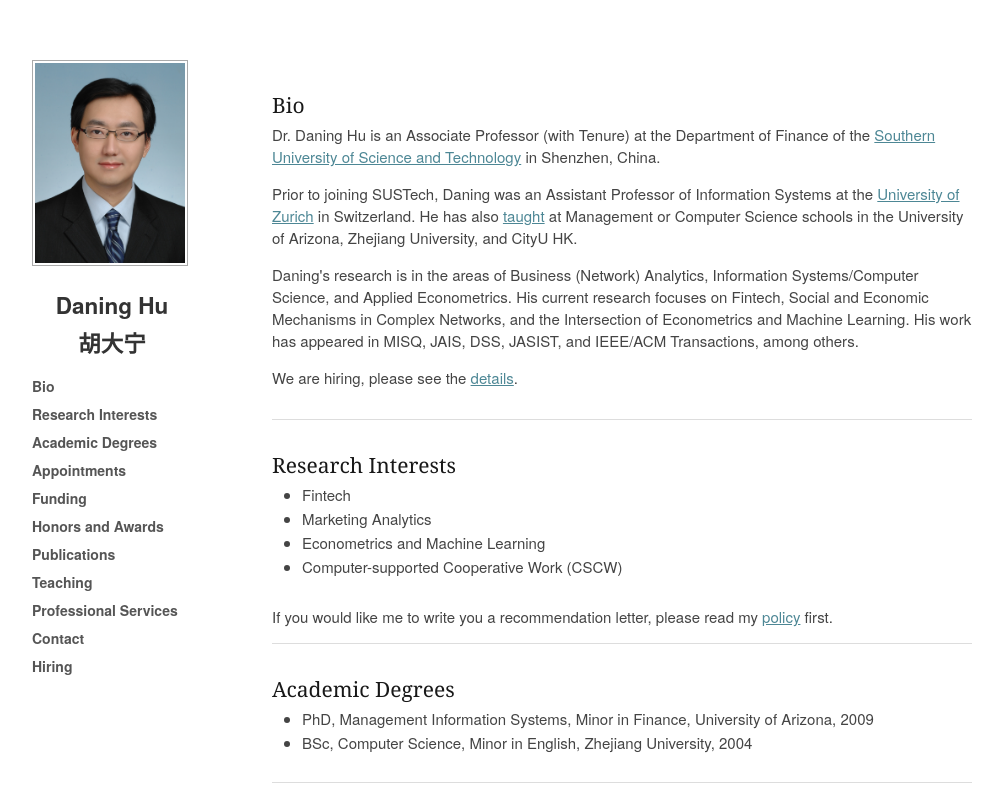
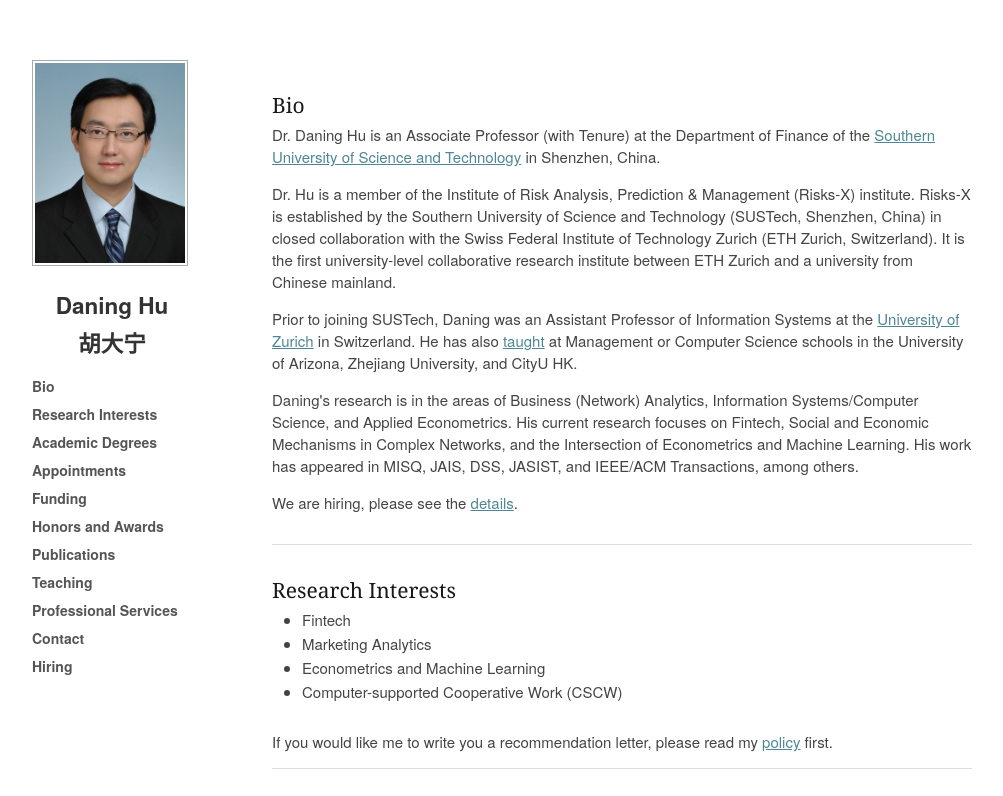
Before and after one commit to sustchud/sustchud.github.io, a plain HTML site: page index.html in a window 1280 px wide. Shown: the top 796 px of the page, without its empty margins (138-1141 px from the left). Drawn offline with Linux system fonts and the light colour scheme; some icons are missing.

Commit message:
Update index.html

```diff
--- a/index.html
+++ b/index.html
@@ -103,6 +103,7 @@
 
         <div class="doc-section" id="Short-Biography">
             <h4>Bio</h4><p>Dr. Daning Hu is an Associate Professor (with Tenure) at the Department of Finance of the <a href="http://sustc.edu.cn/en/">Southern University of Science and Technology</a> in Shenzhen, China.&nbsp; </p>
+	    <p>Dr. Hu is a member of the Institute of Risk Analysis, Prediction & Management (Risks-X)  institute. Risks-X is established by the Southern University of Science and Technology (SUSTech, Shenzhen, China) in closed collaboration with the Swiss Federal Institute of Technology Zurich (ETH Zurich, Switzerland). It is the first university-level collaborative research institute between ETH Zurich and a university from Chinese mainland.</p>
             <p>Prior to joining SUSTech, Daning was an Assistant Professor of Information Systems at the <a href="http://www.ifi.uzh.ch/en/bi/people/hu.html">University of Zurich</a> in Switzerland. He has also <a href="#Teaching">taught</a> at Management or Computer Science schools in the University of Arizona, Zhejiang University, and CityU HK.</p>
 
     <p>Daning's research is in the areas of Business (Network) Analytics, Information Systems/Computer Science, and Applied Econometrics. His current research focuses on Fintech, Social and Economic Mechanisms in Complex Networks, and the Intersection of Econometrics and Machine Learning. His work has appeared in MISQ, JAIS, DSS, JASIST, and IEEE/ACM Transactions, among others.</p>
```
